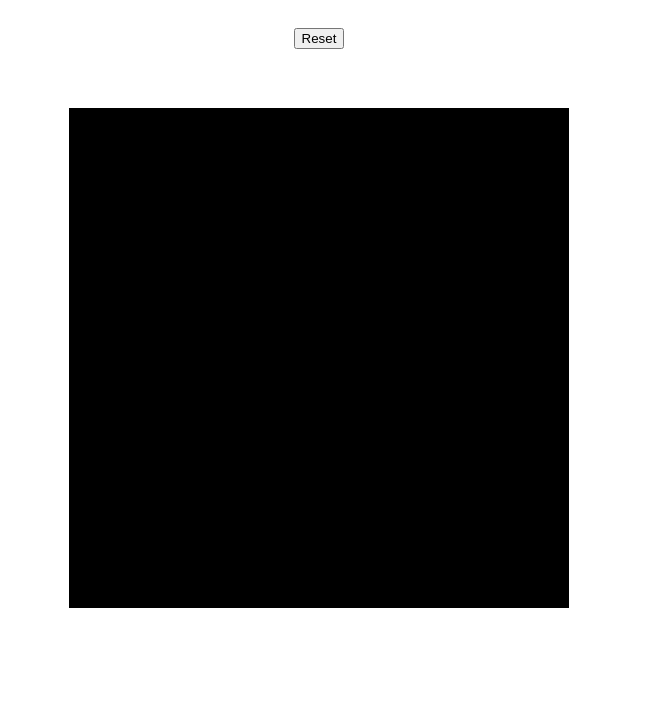
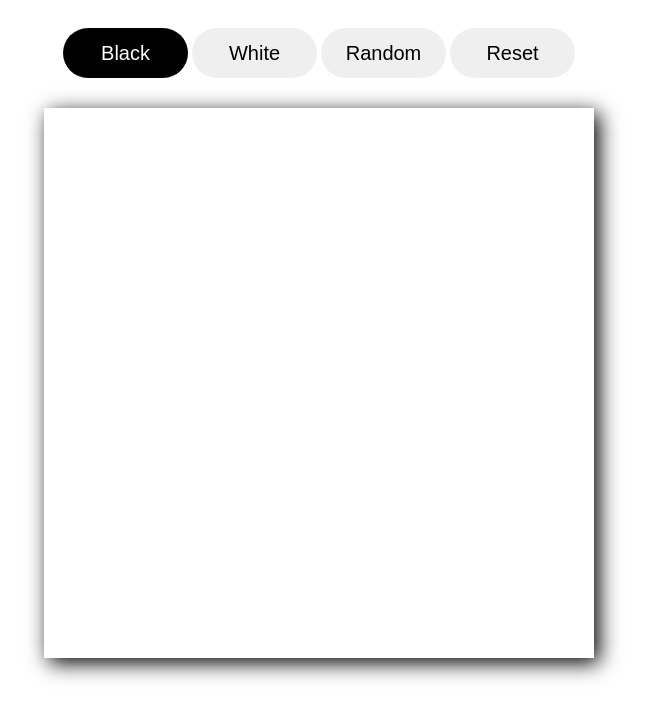
Before and after one commit to zanegam/odin-sketch, a plain HTML site: page index.html in a window 1280 px wide. Shown: the whole page, without its empty margins (321-968 px from the left). Drawn offline with Linux system fonts and the light colour scheme.

Commit message:
added buttons

```diff
--- a/index.html
+++ b/index.html
@@ -10,8 +10,11 @@
 </head>
 
 <body>
-    <div>
-        <button>Reset</button>
+    <div id="btn-div">
+        <button id="black" class="select-btns selected-btn">Black</button>
+        <button id="white" class="select-btns">White</button>
+        <button id="random" class="select-btns">Random</button>
+        <button id="reset" class="select-btns">Reset</button>
     </div>
     <div id="sketch-con"></div>
 </body>
--- a/scripts.js
+++ b/scripts.js
@@ -12,12 +12,7 @@ function createGrid(gridNum) {
         container.appendChild(div);
 
         div.addEventListener("mouseout", function(e) {
-            //if(e.target.style.backgroundColor === "black"){
-                e.target.style.backgroundColor = "orange";
-            //}
-            //else{
-            //    e.target.style.backgroundColor = "black";
-            //}
+            e.target.style.backgroundColor = "black";
         })
     }
 }
--- a/styles.css
+++ b/styles.css
@@ -13,18 +13,29 @@ body{
     grid-template: 100px 1fr / 1fr;
 }
 
-button{
+.select-btns{
     margin-top: 20px;
+    height: 50px;
+    width: 125px;
+    font-size: 20px;
+    border: none;
+    border-radius: 25px;
+}
+
+.selected-btn{
+    background-color: black;
+    color: white;
 }
 
 #sketch-con {
     display: grid;
     grid-template-rows: repeat(var(--grid-num), 1fr);
     grid-template-columns: repeat(var(--grid-num), 1fr);
-    width: 500px;
-    height: 500px;
+    width: 550px;
+    height: 550px;
+    box-shadow: 5px 5px 20px black;
 }
 
 .pixel {
-    background-color: black;
+    background-color: white;
 }
```
